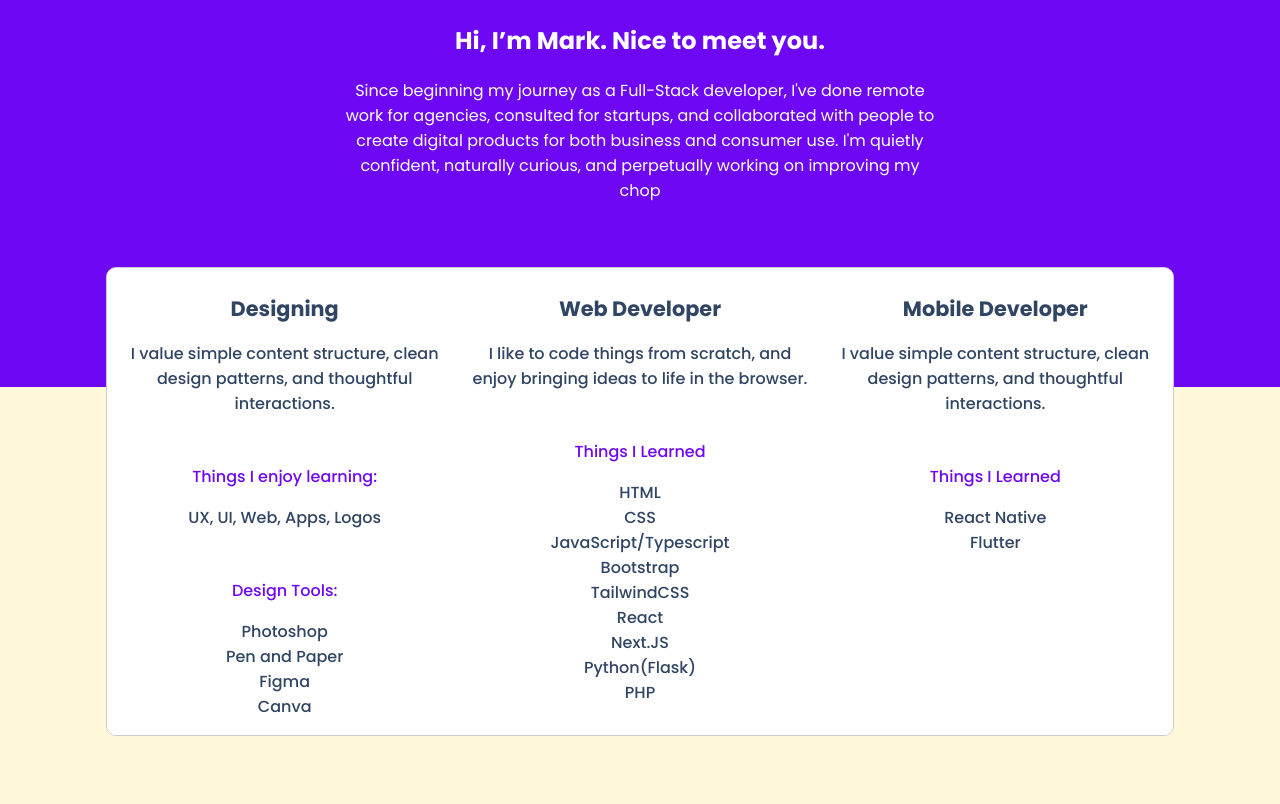
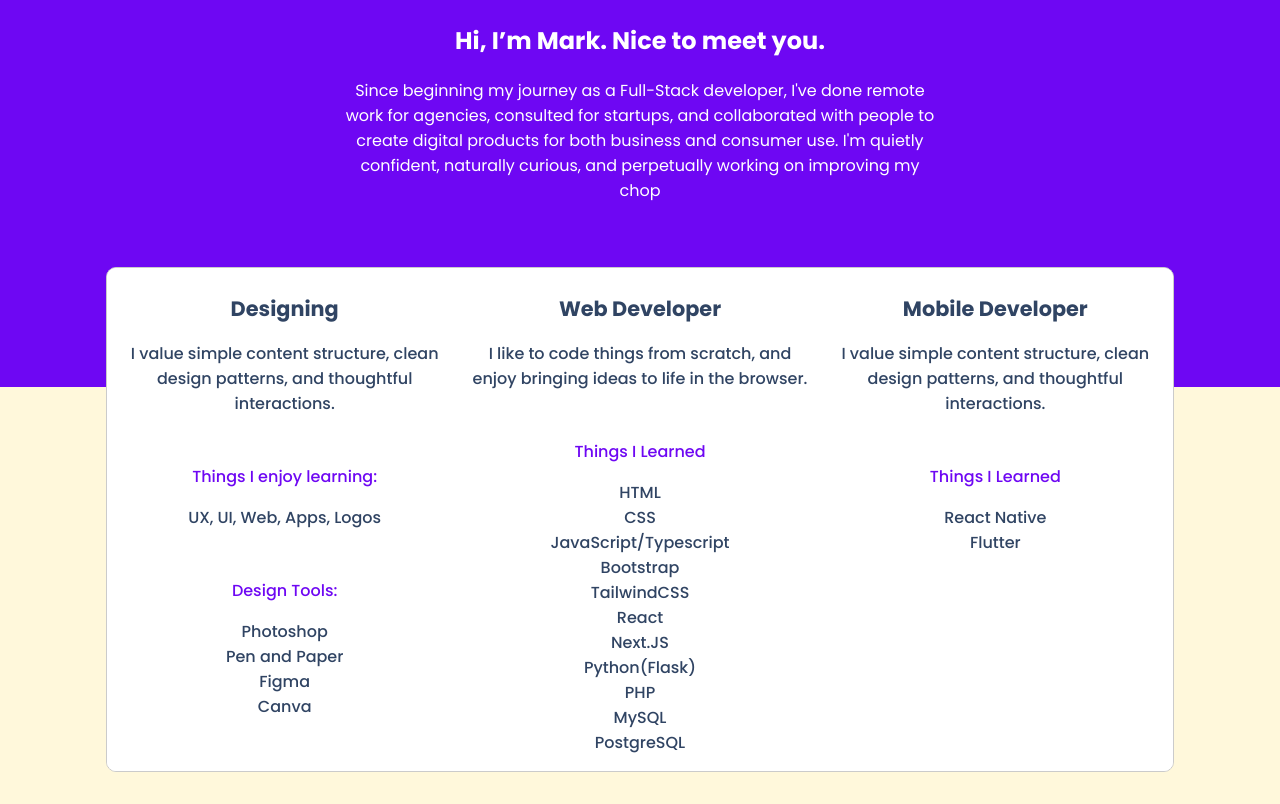
Before and after one commit to marksteward08/portfolio, a plain HTML site: page index.html in a window 1280 px wide. Shown: the part 1287-2091 px from the top of the page. Before the commit the page ends 2055 px from the top, so only its background shows below. Drawn offline with nearby package versions, Linux system fonts and the light colour scheme.

Commit message:
Update index.html

```diff
--- a/index.html
+++ b/index.html
@@ -87,6 +87,8 @@
                                 <li>Next.JS</li>
                                 <li>Python(Flask)</li>
                                 <li>PHP</li>
+                                <li>MySQL</li>
+                                <li>PostgreSQL</li>
                             </ul>
                         </div>
 
```
